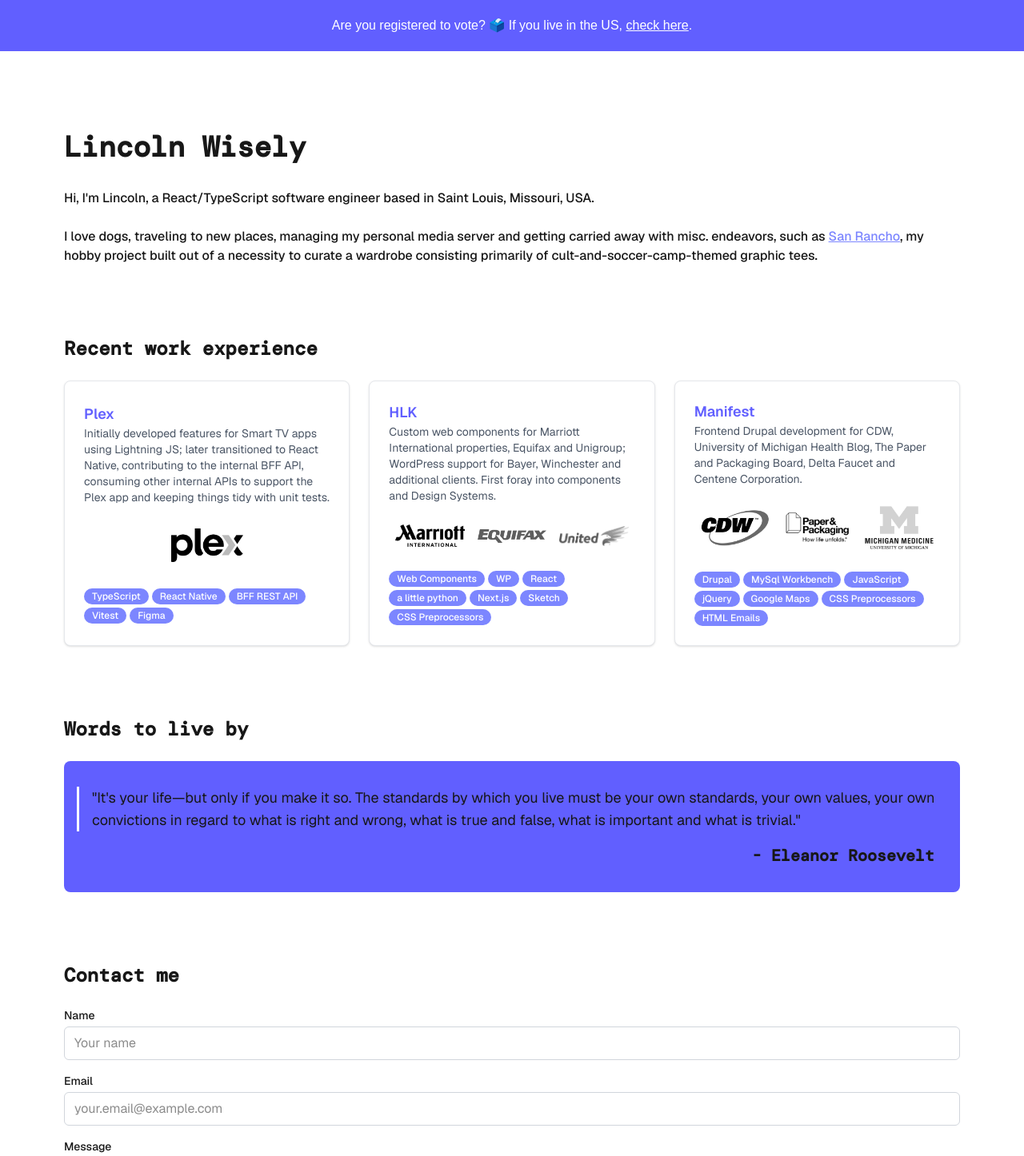
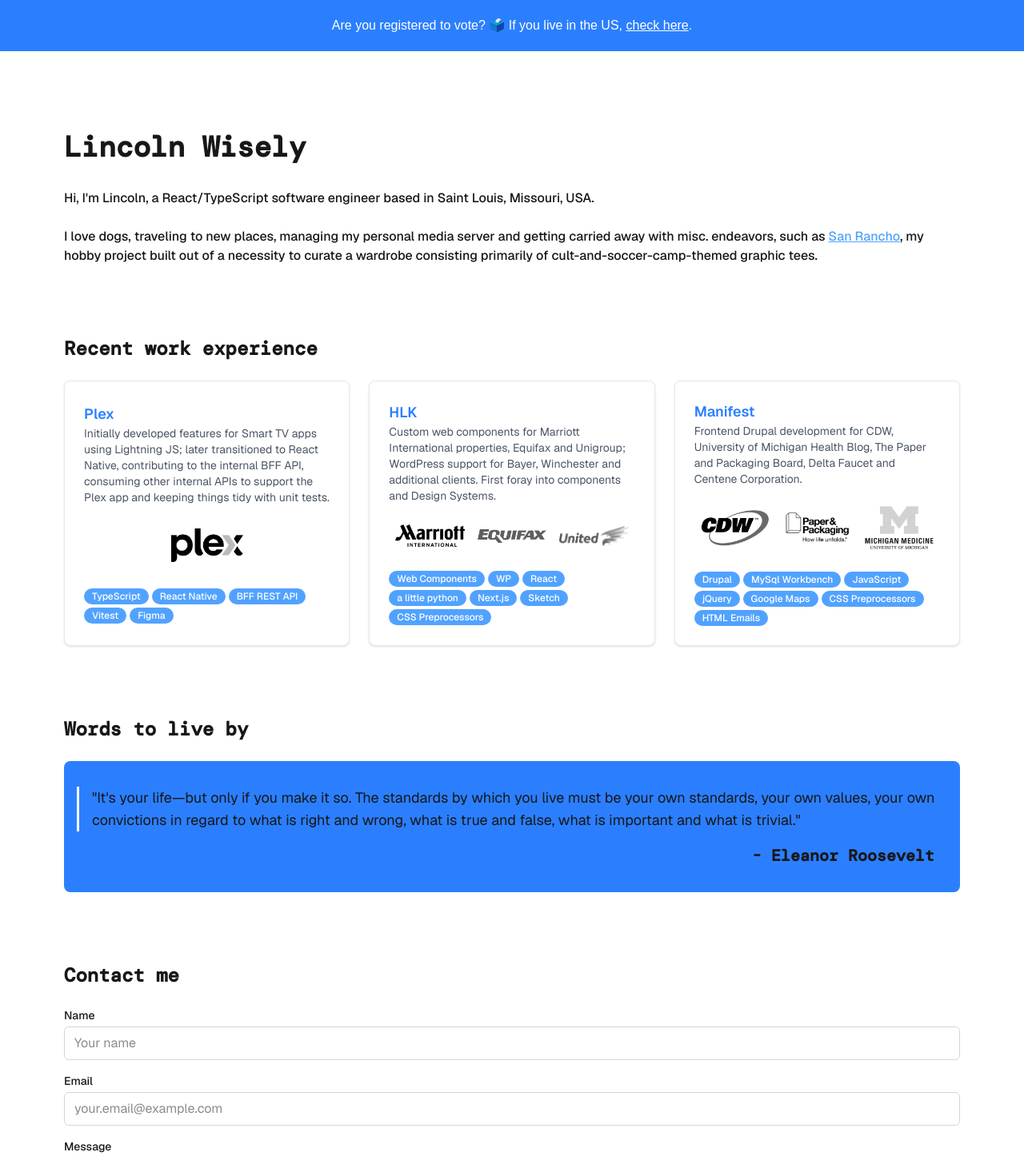
Before and after one commit to lincolnwisely/lincoln-wisely, a Next.js app: page / in a window 1280 px wide. Shown: the top 1446 px of the page at 80% size. Built offline with nearby package versions, Linux system fonts and the light colour scheme; a web font is replaced by a local one.

Commit message:
new accent color

```diff
--- a/src/app/design/page.tsx
+++ b/src/app/design/page.tsx
@@ -86,7 +86,7 @@
           </p>
           <Link
             href="/#contact"
-            className="inline-block bg-indigo-600 text-white px-6 py-3 rounded-md hover:bg-indigo-700 transition-colors"
+            className="inline-block bg-red-600 text-white px-6 py-3 rounded-md hover:bg-red-700 transition-colors"
           >
             Get in Touch
           </Link>
--- a/src/app/page.tsx
+++ b/src/app/page.tsx
@@ -21,7 +21,7 @@
               </p>
               <br />
               <p>
-                I love dogs, traveling to new places, managing my personal media server and getting carried away with misc. endeavors, such as  <a className="underline text-indigo-400 hover:text-indigo-500 "
+                I love dogs, traveling to new places, managing my personal media server and getting carried away with misc. endeavors, such as  <a className="underline text-blue-400 hover:text-blue-500 "
                   href="https://www.sanrancho.com"
                   target="_blank"
                   rel="noopener noreferrer"
--- a/src/components/banner.tsx
+++ b/src/components/banner.tsx
@@ -1,6 +1,6 @@
 export default function Banner() {
   return (
-    <div className="bg-indigo-500 text-white w-screen justify-center p-3">
+    <div className="bg-blue-500 text-white w-screen justify-center p-3">
       <h5 className="text-center p-2">Are you registered to vote? 🗳️ If you live in the US, <a className="underline" href="https://www.vote.org/am-i-registered-to-vote" target="_blank" rel="noopener noreferrer">check here</a>.</h5>
     </div>
   );
--- a/src/components/chip.tsx
+++ b/src/components/chip.tsx
@@ -1,8 +1,8 @@
 export default function Chip({
   label,
   url,
-  color = 'bg-indigo-400',
-  hoverColor = 'bg-indigo-500',
+  color = 'bg-blue-400',
+  hoverColor = 'bg-blue-500',
   textSize = 'text-xs',
 }: {
   label: string;
--- a/src/components/experience.tsx
+++ b/src/components/experience.tsx
@@ -31,7 +31,7 @@
             <div className="flex items-center gap-3 mb-4">
               <div>
                 <a
-                  className="hover:underline text-indigo-500"
+                  className="hover:underline text-blue-500"
                   href={item.url}
                   target="_blank"
                 >
@@ -68,8 +68,8 @@
                     <Chip
                       label={chip.label}
                       url={chip.url}
-                      color="bg-indigo-400"
-                      hoverColor="bg-indigo-600"
+                      color="bg-blue-400"
+                      hoverColor="bg-red-600"
                     />
                   </div>
                 ))}
--- a/src/components/form.tsx
+++ b/src/components/form.tsx
@@ -45,7 +45,7 @@
             id="name"
             name="name"
             required
-            className="w-full px-3 py-2 border border-gray-300 rounded-md focus:outline-none focus:ring-2 focus:ring-indigo-500 focus:border-transparent"
+            className="w-full px-3 py-2 border border-gray-300 rounded-md focus:outline-none focus:ring-2 focus:ring-blue-500 focus:border-transparent"
             placeholder="Your name"
           />
         </div>
@@ -59,7 +59,7 @@
             id="email"
             name="email"
             required
-            className="w-full px-3 py-2 border border-gray-300 rounded-md focus:outline-none focus:ring-2 focus:ring-indigo-500 focus:border-transparent"
+            className="w-full px-3 py-2 border border-gray-300 rounded-md focus:outline-none focus:ring-2 focus:ring-blue-500 focus:border-transparent"
             placeholder="your.email@example.com"
           />
         </div>
@@ -73,7 +73,7 @@
             name="message"
             required
             rows={4}
-            className="w-full px-3 py-2 border border-gray-300 rounded-md focus:outline-none focus:ring-2 focus:ring-indigo-500 focus:border-transparent resize-vertical"
+            className="w-full px-3 py-2 border border-gray-300 rounded-md focus:outline-none focus:ring-2 focus:ring-blue-500 focus:border-transparent resize-vertical"
             placeholder="Your message..."
           />
         </div>
@@ -81,7 +81,7 @@
         <button
           type="submit"
           disabled={isSubmitting}
-          className="w-full max-w-md bg-indigo-500 text-white py-2 px-4 rounded-md hover:bg-indigo-100 focus:outline-none focus:ring-2 focus:bg-indigo-100 hover:text-black focus:text-black focus:ring-offset-2 disabled:opacity-50 disabled:cursor-not-allowed transition-colors"
+          className="w-full max-w-md bg-blue-500 text-white py-2 px-4 rounded-md hover:bg-red-100 focus:outline-none focus:ring-2 focus:bg-red-100 hover:text-black focus:text-black focus:ring-offset-2 disabled:opacity-50 disabled:cursor-not-allowed transition-colors"
         >
           {isSubmitting ? 'Sending...' : 'Send Message'}
         </button>
@@ -89,11 +89,10 @@
 
       {message && (
         <div
-          className={`mt-4 p-3 rounded-md text-sm ${
-            message.includes('successfully')
-              ? 'bg-green-100 text-green-700 border border-green-200'
-              : 'bg-red-100 text-red-700 border border-red-200'
-          }`}
+          className={`mt-4 p-3 rounded-md text-sm ${message.includes('successfully')
+            ? 'bg-green-100 text-green-700 border border-green-200'
+            : 'bg-red-100 text-red-700 border border-red-200'
+            }`}
         >
           {message}
         </div>
--- a/src/components/quotes.tsx
+++ b/src/components/quotes.tsx
@@ -60,10 +60,10 @@
 
   return (
     <div className="flex flex-column">
-      {/* <button onClick={prevQuote} className="text-indigo hover:text-indigo-200 text-1xl">
+      {/* <button onClick={prevQuote} className="text-red hover:text-red-200 text-1xl">
           ←
         </button> */}
-      <div className="p-4 rounded-lg bg-indigo-500 h-full">
+      <div className="p-4 rounded-lg bg-blue-500 h-full">
         <blockquote className="mt-4 pl-4 border-l-3 border-white text-lg whitespace-pre-wrap">
           &quot;{leQuotes[0].message}&quot;
         </blockquote>
@@ -72,7 +72,7 @@
           <p className="text-right font-bold font-mono text-xl p-4">
             - {leQuotes[0].author}
           </p>
-          {/* <button onClick={nextQuote} className="flex-none text-indigo hover:text-indigo-200 text-xl">
+          {/* <button onClick={nextQuote} className="flex-none text-red hover:text-red-200 text-xl">
           →
         </button> */}
         </div>
```
